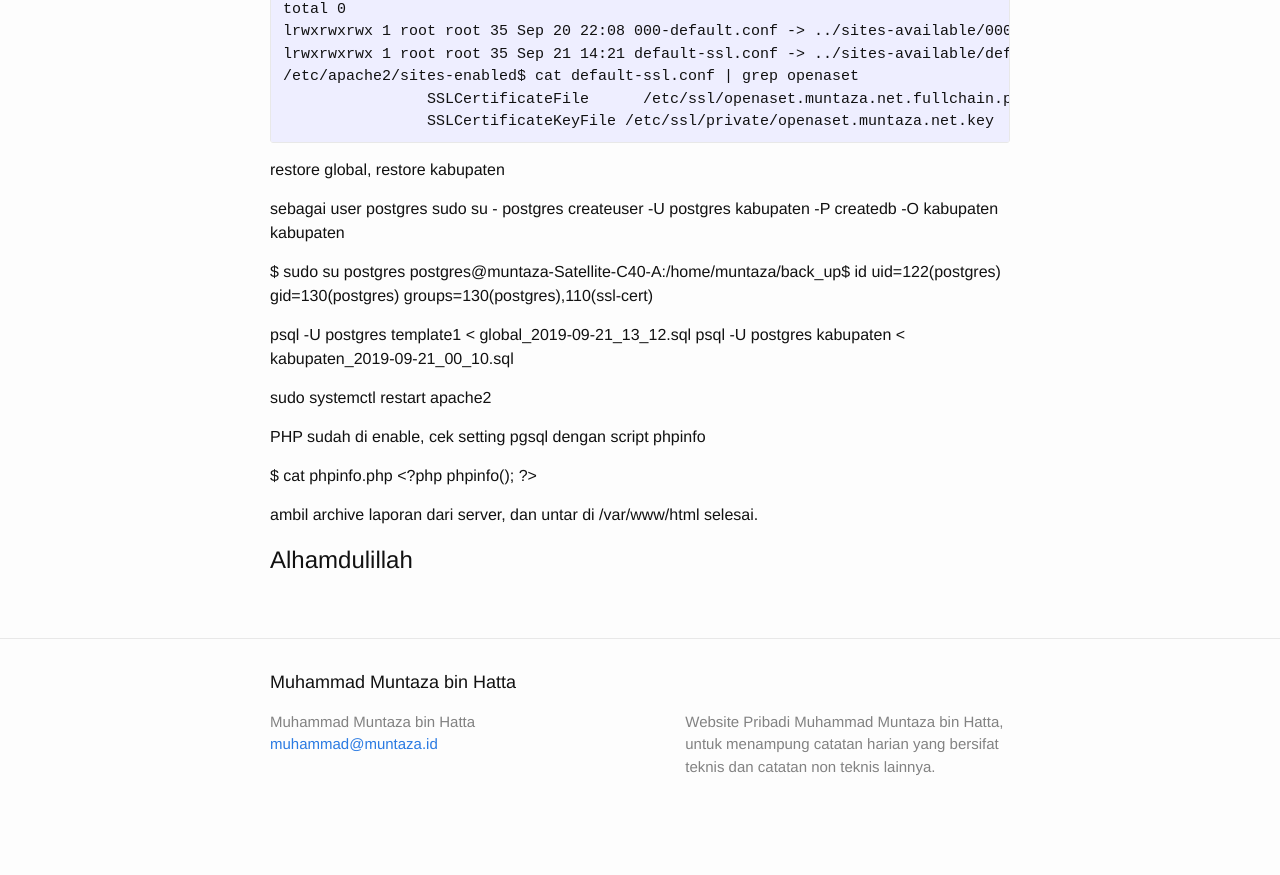
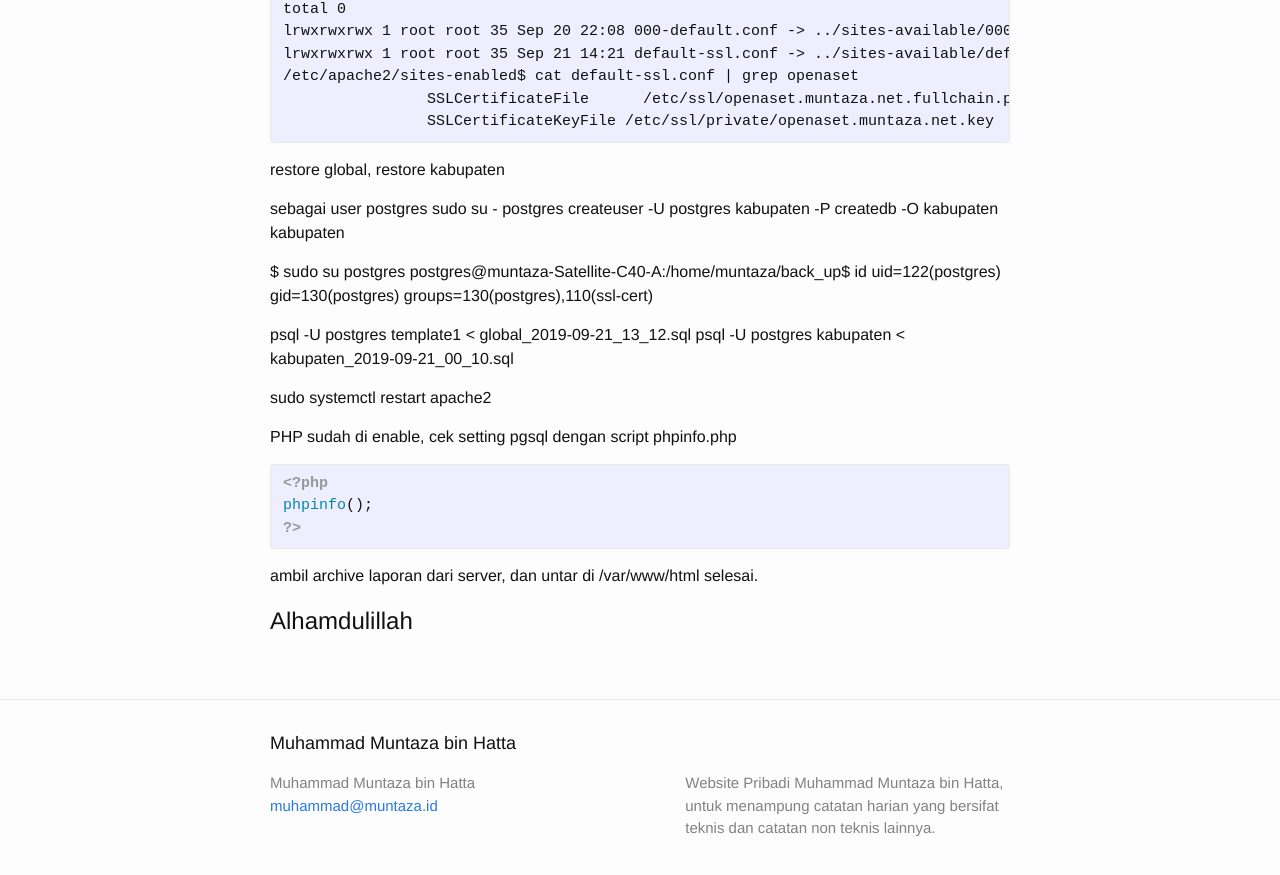
Before and after one commit to muntaza/muntaza.github.io, a Jekyll site: the page built from _posts/2019-09-21-openaset-linux-mint.markdown, in a window 1280 px wide and 900 px high, scrolled down 3770 px. Shown: the top 875 px of the window. Built offline with Jekyll 4.4.1, drawn with Linux system fonts in a browser that asks for light colours; before the commit the page ends 4608 px from its top, so only the background shows below that.

Commit message:
linux dan openaset

```diff
--- a/_posts/2019-09-21-openaset-linux-mint.markdown
+++ b/_posts/2019-09-21-openaset-linux-mint.markdown
@@ -259,12 +259,13 @@ psql -U postgres kabupaten < kabupaten_2019-09-21_00_10.sql
 sudo systemctl restart apache2
 
 
-PHP sudah di enable, cek setting pgsql dengan script phpinfo
+PHP sudah di enable, cek setting pgsql dengan script phpinfo.php
 
-$ cat phpinfo.php
+{% highlight php %}
 <?php
 phpinfo();
 ?>
+{% endhighlight %}
 
 ambil archive laporan dari server, dan untar di /var/www/html
 selesai.
```
